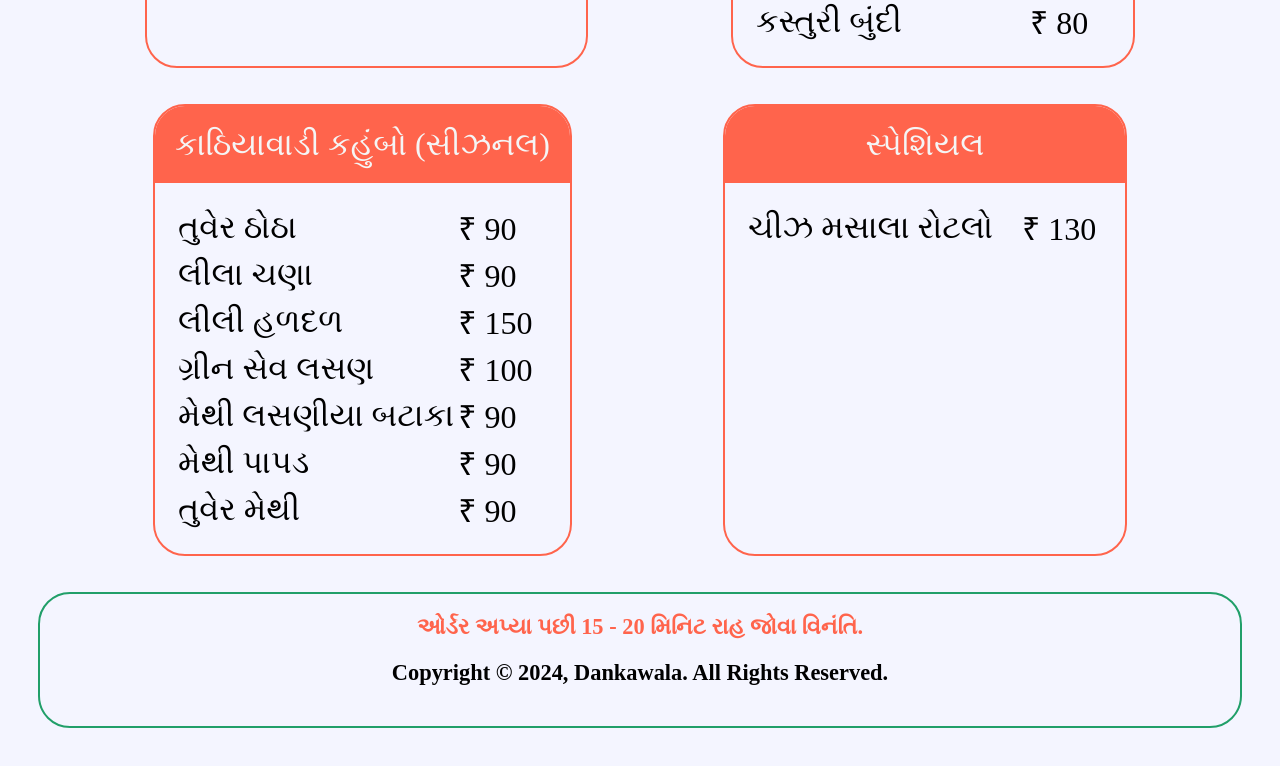
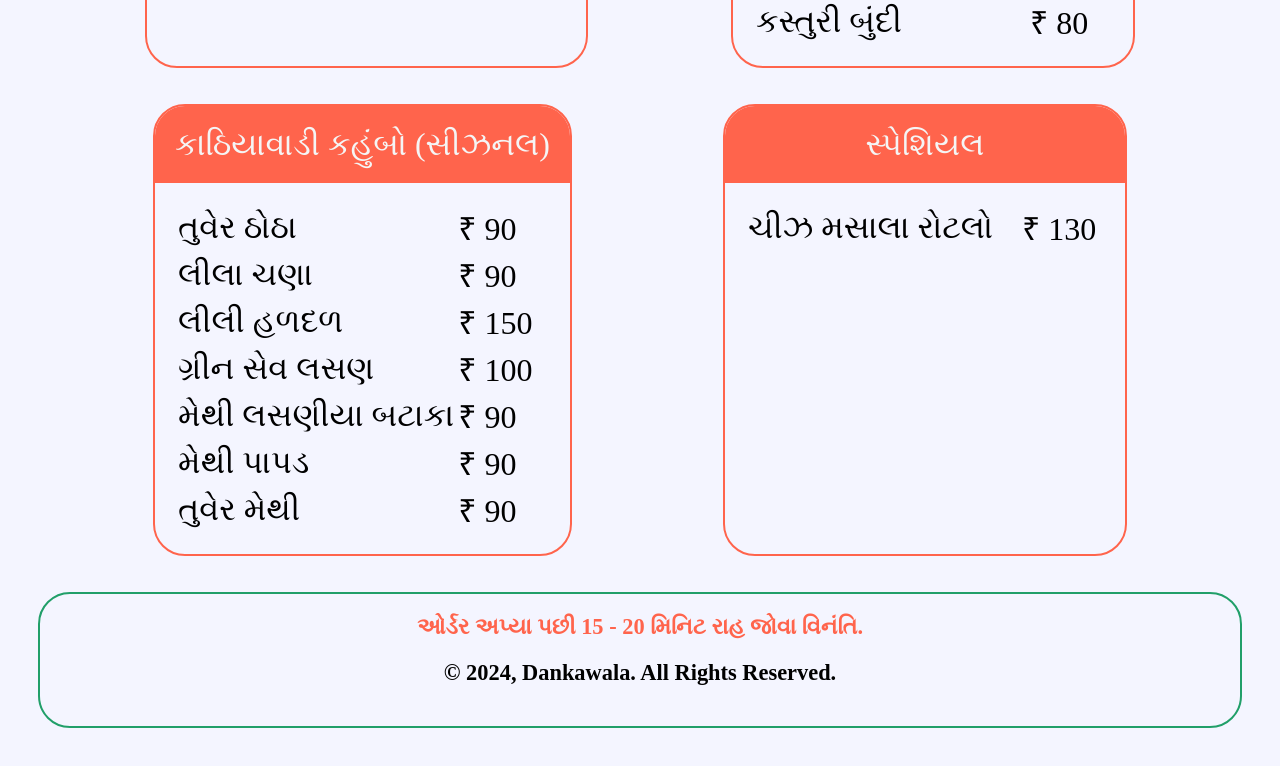
Before and after one commit to mitulvaghamshi/Dankawala, a plain HTML site: page pages/index.html in a window 1280 px wide. Shown: the part 2592-3358 px from the top of the page. Drawn offline with Linux system fonts and the light colour scheme.

Commit message:
Update index.html
Update footer; removed word Copyright

```diff
--- a/pages/index.html
+++ b/pages/index.html
@@ -52,7 +52,7 @@
 
         <footer>
             <span>ઓર્ડર અપ્યા પછી 15 - 20 મિનિટ રાહ જોવા વિનંતિ.</span>
-            <p>Copyright &copy; 2024, Dankawala. All Rights Reserved.</p>
+            <p>&copy; 2024, Dankawala. All Rights Reserved.</p>
         </footer>
     </article>
 </body>
```
